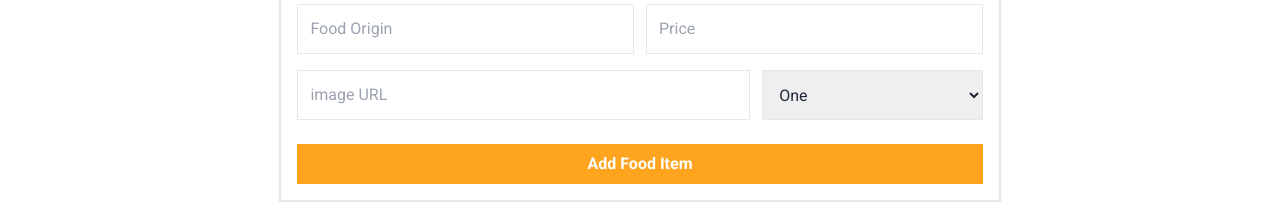
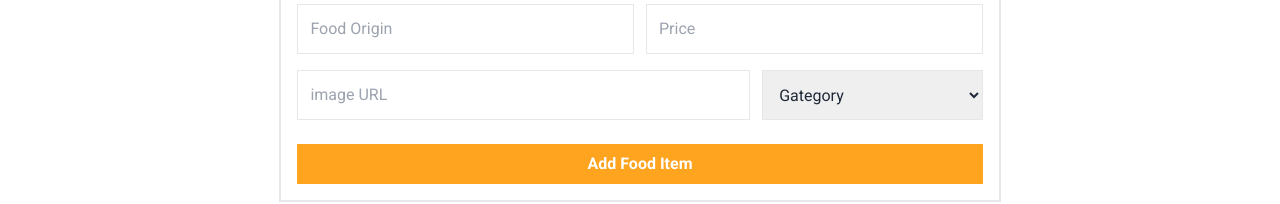
Before and after one commit to Rakibki/RestoHubMaster_client, a React (Vite) app: page /add_food in a window 1280 px wide. Shown: the part 526-730 px from the top of the page. Built offline with nearby package versions, Linux system fonts and the light colour scheme; no server answers; sample sign-in values are in the browser's storage.

Commit message:
emplement food add

```diff
--- a/src/pages/Add_food/Add_food.jsx
+++ b/src/pages/Add_food/Add_food.jsx
@@ -1,8 +1,10 @@
 import React, { useContext } from "react";
 import { authContext } from "../../providers/AuthProvaider";
+import axios from "axios";
 
 const Add_food = () => {
   const { user } = useContext(authContext);
+
 
   const handle_Add_food = (e) => {
     e.preventDefault();
@@ -18,7 +20,14 @@ const Add_food = () => {
       Price: e.target.Price.value,
       count: 0
     };
-    console.log(food_info);
+
+    axios.post("http://localhost:5000/add_food_item", food_info)
+    .then((res) => {
+      console.log(res.data);
+    })
+    .catch((e) => {
+    console.log(e?.message)
+  })
   };
 
   return (
@@ -86,9 +95,11 @@ const Add_food = () => {
               name="Categoty"
               id=""
             >
-              <option value="one">One </option>
-              <option value="one">One </option>
-              <option value="one">One </option>
+              <option value="">Gategory</option>
+              <option value="Desserts ">Desserts</option>
+              <option value="Appetizers">Appetizers</option>
+              <option value="Breakfast">Breakfast</option>
+              <option value="Family Dishes">Family Dishes</option>
             </select>
           </div>
           <button
--- a/src/pages/home/Top_food.jsx
+++ b/src/pages/home/Top_food.jsx
@@ -2,6 +2,7 @@ import { useQuery } from "@tanstack/react-query";
 
 import Loadding from "../../shared/Loadiing";
 import Single_food from "../all_food/SingleFood";
+import { Link } from "react-router-dom";
 
 const Top_food = () => {
   const { isPending, error, data } = useQuery({
@@ -15,7 +16,7 @@ const Top_food = () => {
   }
 
   return (
-    <div className="w-full mt-14 px-24 mb-10">
+    <div className="w-full mt-14 px-24">
       <div className="flex mb-4 gap-3">
         <div className="w-3 h-8 bg-[#ffa41f]"></div>
         <h1 className="text-3xl font-semibold">Top Food</h1>
@@ -26,6 +27,16 @@ const Top_food = () => {
           <Single_food food={food} />
         ))}
       </div>
+
+      <div className="flex mt-6 mb-10 justify-center">
+        <Link to={"/allFood"}>
+          <button
+            className="px-6 py-2 rounded-lg hover:opacity-80 bg-[#ffa41f] border-none font-semibold outline-none text-white"
+          >
+            See All
+          </button>
+        </Link>
+      </div>
     </div>
   );
 };
--- a/src/pages/my_added_food/My_added_food.jsx
+++ b/src/pages/my_added_food/My_added_food.jsx
@@ -1,6 +1,13 @@
-import React from 'react'
+import React, { useContext } from 'react'
+
+import {authContext} from "../../providers/AuthProvaider"
 
 const My_added_food = () => {
+
+  const {user} = useContext(authContext)
+
+  console.log(user);
+
   return (
     <div>My_added_food</div>
   )
--- a/src/routers/routers.jsx
+++ b/src/routers/routers.jsx
@@ -57,7 +57,7 @@ import My_oder_food from "../pages/my_oder_food/My_oder_food";
         },
         {
           path: "my_added_food",
-          element: <My_added_food />
+          element: <PrivateRoute> <My_added_food /> </PrivateRoute>
         },
         {
           path: "my_oder_food",
```
